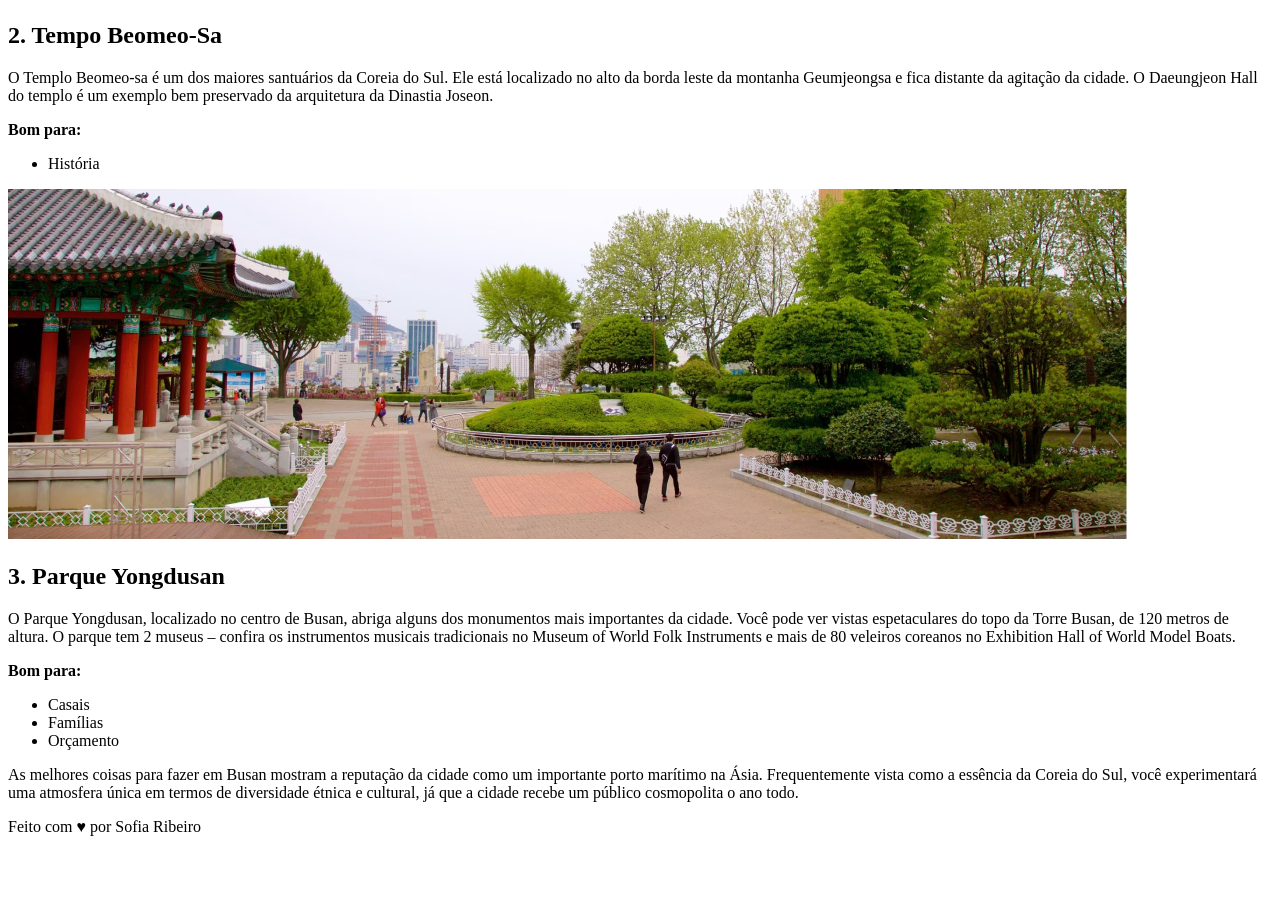
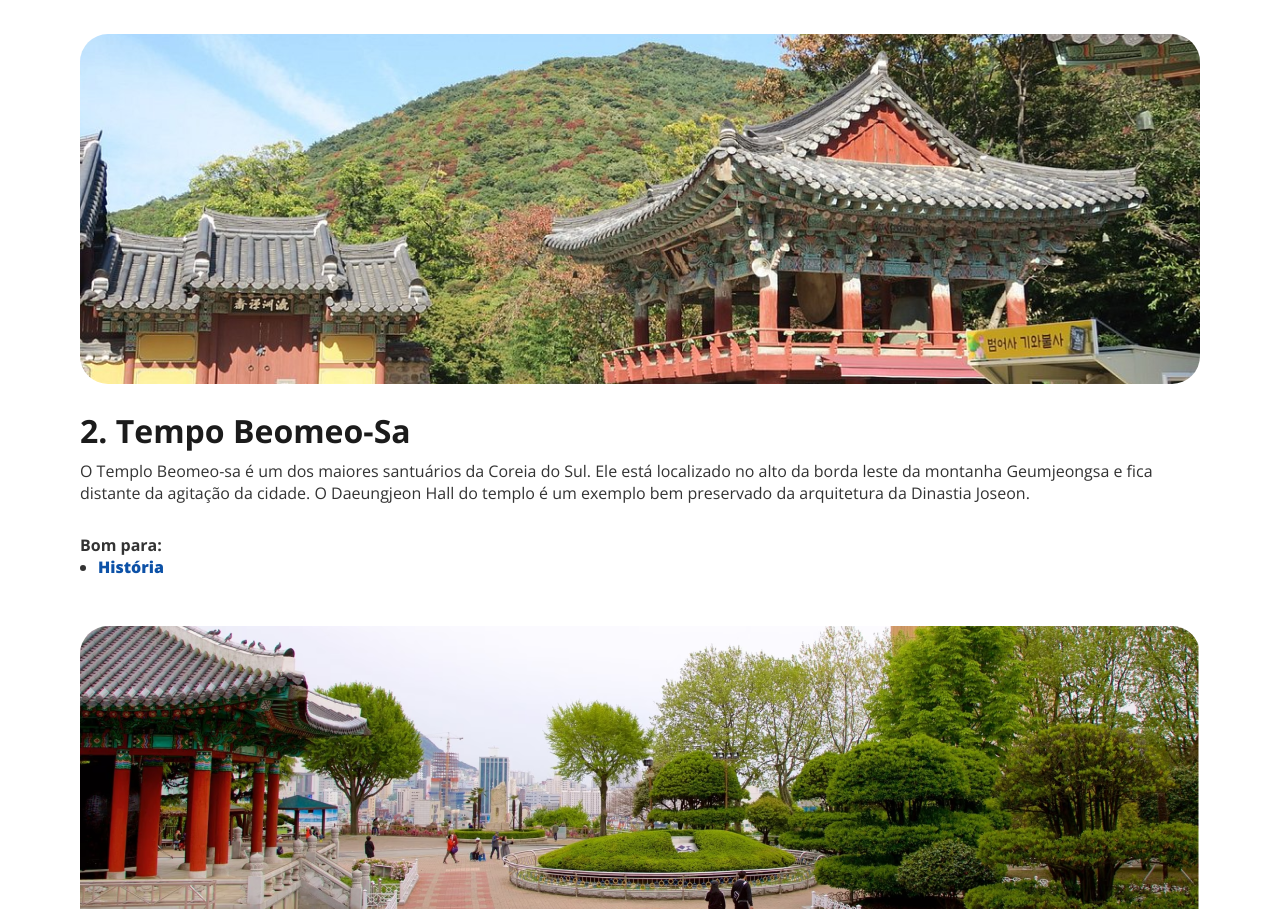
Before and after one commit to ribeirosofia/travel-app, a plain HTML site: page assets/index.html in a window 1280 px wide. Shown: the part 1891-2800 px from the top of the page. Before the commit the page ends 2735 px from the top, so only its background shows below. Drawn offline with nearby package versions, Linux system fonts and the light colour scheme.

Commit message:
feat: styled the page

```diff
--- a/assets/css/style.css
+++ b/assets/css/style.css
@@ -0,0 +1,119 @@
+:root{
+  --text-headline: #E1624F;
+  --text-primary: #1B1B1B;
+  --text-secondary: #333333;
+  --accent-blue: #0C51A7;
+  --accent-purple: #591B98;
+  --accent-pink: #E5245E;
+  --accent-orange: #E95E10;
+  --border-primary: #D9D9D9;
+}
+
+*{
+  margin: 0;
+  padding: 0;
+}
+
+body{
+  font-family: 'Open Sans', sans-serif;
+}
+
+main{
+  margin: 88px 80px;
+}
+.highlight-p{
+  color: var(--text-headline);
+  font-weight: 700;
+  margin-bottom: 8px;
+}
+
+img{
+  border-radius: 28px;
+  width: 100%;
+}
+
+h1{
+  font-size: 36px;
+  margin-bottom: 40px;
+}
+
+#about{
+  margin-bottom: 44px;
+}
+
+#destinations{
+  border-top: 1px solid var(--border-primary);
+  padding: 64px 0;
+}
+
+#beomeo-sa, #yongdusan{
+  margin-top: 48px;
+}
+
+#yongdusan{
+  margin-bottom: 40px;
+}
+
+#ending{
+  border-top: 1px solid var(--border-primary);
+  padding-top: 40px;
+}
+
+.places{
+  margin-top: 20px;
+}
+
+p{
+  margin-bottom: 30px;
+}
+
+h1,h2{
+  color: var(--text-primary);
+}
+
+h2{
+  font-size: 32px;
+  margin: 8px 0;
+}
+
+
+em, p, strong{
+  color: var(--text-secondary);
+}
+
+em, #ending{
+  display: block;
+  text-align: center;
+}
+
+ li{
+  font-weight: 800;
+  margin-left: 18px;
+}
+
+li::marker{
+  color: var(--text-secondary);
+}
+
+.history{
+  color: var(--accent-blue);
+}
+
+#couple{
+  color: var(--accent-purple);
+}
+
+#families{
+  color: var(--accent-pink);
+}
+
+#budget{
+  color: var(--accent-orange);
+}
+
+footer{
+  box-sizing: border-box;
+  max-width: 220px;
+  align-items: center;
+  margin: 48px auto;
+}
--- a/assets/index.html
+++ b/assets/index.html
@@ -12,14 +12,15 @@
 </head>
 <body>
   <main>
-    <p class="highlight-p">Sua próxima viagem:</p>
+    <p class="highlight-p">SUA PRÓXIMA VIAGEM:</p>
     <section id="about">
       <h1>Conheça Busan</h1>
       <img src="./img/image1.png" alt="Busan landscape" width="1120px" height="705px">
-      <p id="description">Busan, a estrela em ascensão da Coreia do Sul, oferece de tudo, desde churrascarias de primeira linha até tradicionais barracas de comida de rua. Aqui, exploramos a segunda cidade da Coreia do Sul e descobrimos as suas ofertas culinárias.</p>
+      <em>Busan, a estrela em ascensão da Coreia do Sul, oferece de tudo, desde churrascarias de primeira linha até tradicionais barracas de comida de rua. Aqui, exploramos a segunda cidade da Coreia do Sul e descobrimos as suas ofertas culinárias.</em>
     </section>
 
     <section id="destinations">
+    <p class="highlight-p">PARA OS AMANTES DE HISTÓRIA</p>
       <h2>Descubra 3 destinos imperdíveis em Busan</h2>
       <p>As atrações de Busan vão desde templos budistas centenários que pontilham as montanhas e o litoral da cidade até praias imaculadas com águas cristalinas. Esta cidade litorânea tem muitas coisas para fazer o ano todo - as famílias podem passar o tempo em um aquário à beira-mar, os compradores podem explorar bairros vibrantes e os amantes da natureza podem desfrutar de longas caminhadas até mirantes panorâmicos.
         Os santuários budistas que pontilham a costa e as montanhas de Busan têm uma arquitetura impressionante que irá encantar os fotógrafos.</p>
@@ -27,7 +28,7 @@
       </section>
       <section id="haedong">
       <img src="./img/image2.png" alt="Haedong temple" width="1120px" height="350px">
-      <h2>1. Templo Haedong Yonggungsa </h2>
+      <h2 class="places">1. Templo Haedong Yonggungsa </h2>
       <p>O Templo Haedong Yonggungsa é um templo budista localizado no extremo nordeste de Busan. Construído em 1376, é um dos poucos templos na Coreia construídos à beira-mar – você pode desfrutar de vistas do Mar do Leste de um lado e de belas montanhas do outro. </p>
       <strong>Bom para:</strong>
       <ul>
@@ -37,7 +38,7 @@
 
     <section id="beomeo-sa">
       <img src="./img/image3.png" alt="Beomeo-Sa temple" width="1120px" height="350px">
-      <h2>2. Tempo Beomeo-Sa</h2>
+      <h2 class="places">2. Tempo Beomeo-Sa</h2>
       <p>O Templo Beomeo-sa é um dos maiores santuários da Coreia do Sul. Ele está localizado no alto da borda leste da montanha Geumjeongsa e fica distante da agitação da cidade. O Daeungjeon Hall do templo é um exemplo bem preservado da arquitetura da Dinastia Joseon.</p>
       <strong>Bom para:</strong>
       <ul>
@@ -47,7 +48,7 @@
 
     <section id="yongdusan">
       <img src="./img/image4.png" alt="Yongdusan park" width="1120px" height="350px">
-      <h2>3. Parque Yongdusan</h2>
+      <h2 class="places">3. Parque Yongdusan</h2>
       <p>O Parque Yongdusan, localizado no centro de Busan, abriga alguns dos monumentos mais importantes da cidade. Você pode ver vistas espetaculares do topo da Torre Busan, de 120 metros de altura. O parque tem 2 museus – confira os instrumentos musicais tradicionais no Museum of World Folk Instruments e mais de 80 veleiros coreanos no Exhibition Hall of World Model Boats.</p>
       <strong>Bom para:</strong>
       <ul>
```
